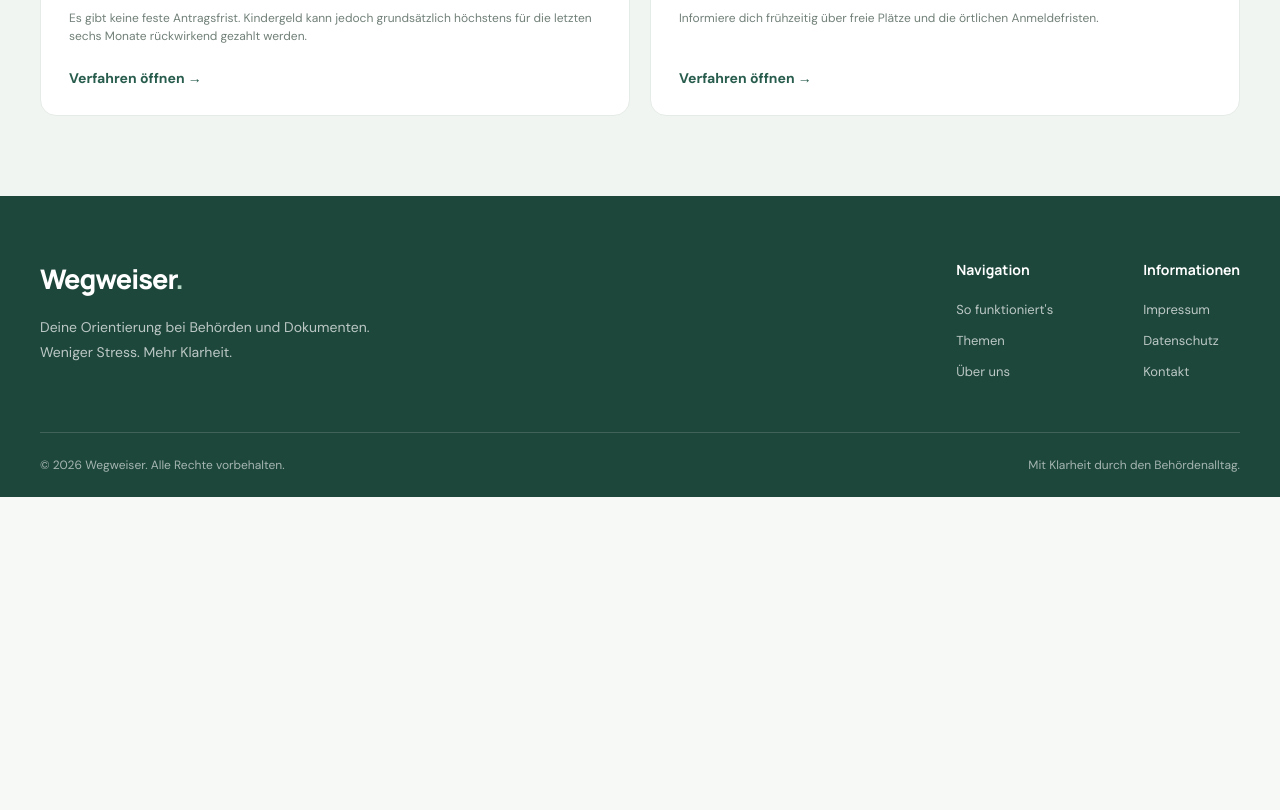
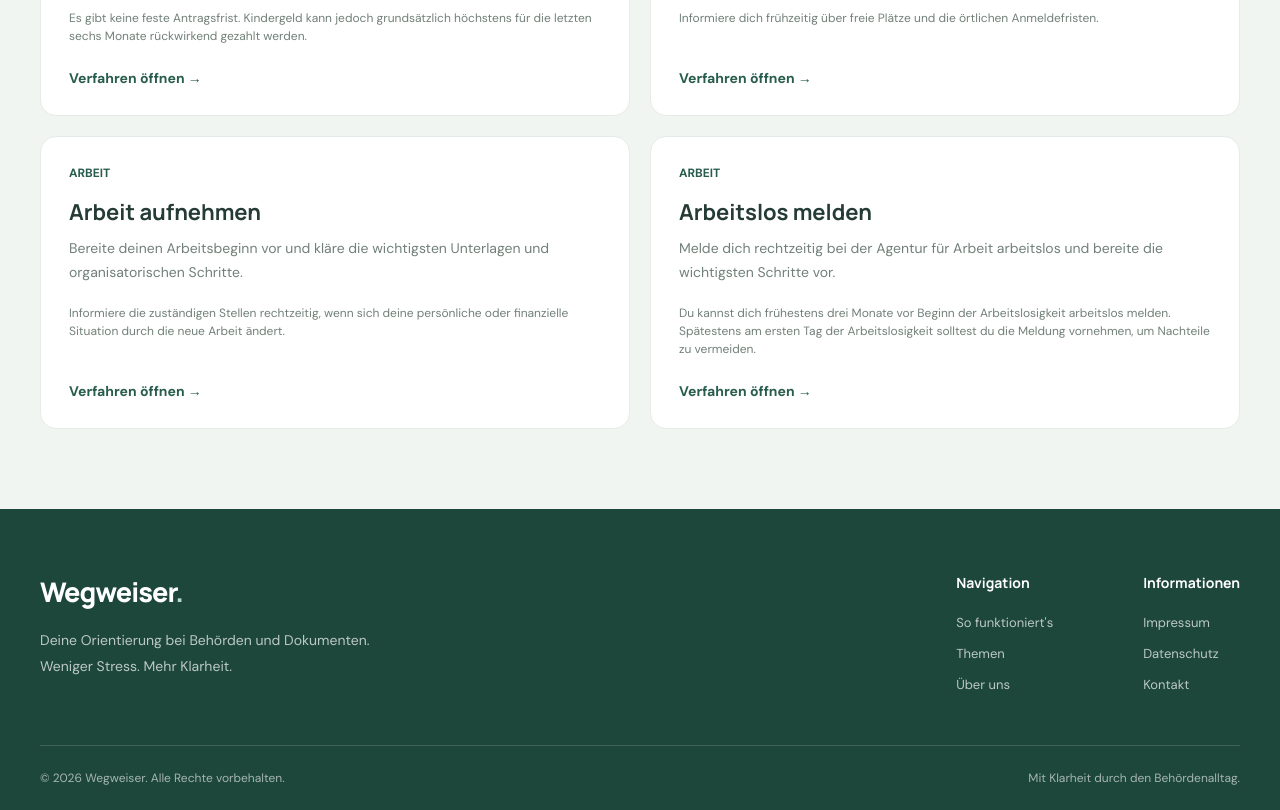
Before and after one commit to Yurijfedor/wegweiser, a React (Vite) app: page / in a window 1280 px wide. Shown: the part 2280-3090 px from the top of the page. Before the commit the page ends 2777 px from the top, so only its background shows below. Built offline with nearby package versions, Linux system fonts and the light colour scheme.

Commit message:
feat: add work procedures

```diff
--- /dev/null
+++ b/src/data/procedures/arbeit.ts
@@ -0,0 +1,179 @@
+import type { Procedure } from "../../types/procedure";
+
+export const arbeitAufnehmen: Procedure = {
+  id: "arbeit-aufnehmen",
+  categoryId: "arbeit",
+  title: "Arbeit aufnehmen",
+  description:
+    "Bereite deinen Arbeitsbeginn vor und kläre die wichtigsten Unterlagen und organisatorischen Schritte.",
+
+  region: "Deutschland",
+
+  deadline:
+    "Informiere die zuständigen Stellen rechtzeitig, wenn sich deine persönliche oder finanzielle Situation durch die neue Arbeit ändert.",
+
+  steps: [
+    {
+      id: "contract",
+      title: "Arbeitsvertrag prüfen",
+      description:
+        "Prüfe die wichtigsten Bedingungen deines Arbeitsvertrags vor deinem Arbeitsbeginn.",
+      documents: [
+        {
+          id: "employment-contract",
+          title: "Arbeitsvertrag",
+          description:
+            "Prüfe Arbeitsbeginn, Arbeitszeit, Vergütung, Probezeit und weitere vereinbarte Bedingungen.",
+          required: true,
+        },
+      ],
+    },
+    {
+      id: "documents",
+      title: "Unterlagen vorbereiten",
+      description:
+        "Halte die wichtigsten persönlichen Angaben und Unterlagen für deinen Arbeitgeber bereit.",
+      documents: [
+        {
+          id: "tax-id",
+          title: "Steuerliche Identifikationsnummer",
+          description:
+            "Deine persönliche Steueridentifikationsnummer kann für die Lohnabrechnung benötigt werden.",
+          required: true,
+        },
+        {
+          id: "social-insurance-number",
+          title: "Sozialversicherungsnummer",
+          description:
+            "Halte deine Sozialversicherungsnummer bereit, falls dein Arbeitgeber diese benötigt.",
+          required: false,
+          condition:
+            "Falls bereits eine Sozialversicherungsnummer vorhanden ist.",
+        },
+        {
+          id: "bank-details",
+          title: "Bankverbindung",
+          description:
+            "Gib deinem Arbeitgeber die erforderlichen Bankdaten für die Gehaltszahlung.",
+          required: true,
+        },
+      ],
+    },
+    {
+      id: "inform-authorities",
+      title: "Änderungen mitteilen",
+      description:
+        "Informiere zuständige Stellen über die Aufnahme deiner Beschäftigung, wenn du Leistungen oder andere Unterstützung erhältst.",
+      documents: [
+        {
+          id: "employment-notification",
+          title: "Nachweis über die neue Beschäftigung",
+          description:
+            "Halte bei Bedarf deinen Arbeitsvertrag oder andere Unterlagen über den Beginn der Beschäftigung bereit.",
+          required: false,
+          condition:
+            "Wenn eine Behörde oder Leistungsträger einen Nachweis verlangt.",
+        },
+      ],
+    },
+    {
+      id: "start-work",
+      title: "Arbeitsbeginn vorbereiten",
+      description:
+        "Kläre mit deinem Arbeitgeber Arbeitsort, Arbeitszeit und die organisatorischen Details für deinen ersten Arbeitstag.",
+      documents: [],
+    },
+  ],
+
+  sources: [
+    {
+      title: "Arbeit aufnehmen und behalten",
+      url: "https://www.arbeitsagentur.de/grundsicherung/arbeit-finden/arbeit-aufnehmen",
+      authority: "Bundesagentur für Arbeit",
+    },
+    {
+      title: "Ihre Rechte im Job – Bundesagentur für Arbeit",
+      url: "https://www.arbeitsagentur.de/arbeiten-in-deutschland/faire-migration",
+      authority: "Bundesagentur für Arbeit",
+    },
+  ],
+};
+
+export const arbeitslosMelden: Procedure = {
+  id: "arbeitslos-melden",
+  categoryId: "arbeit",
+  title: "Arbeitslos melden",
+  description:
+    "Melde dich rechtzeitig bei der Agentur für Arbeit arbeitslos und bereite die wichtigsten Schritte vor.",
+
+  region: "Deutschland",
+
+  deadline:
+    "Du kannst dich frühestens drei Monate vor Beginn der Arbeitslosigkeit arbeitslos melden. Spätestens am ersten Tag der Arbeitslosigkeit solltest du die Meldung vornehmen, um Nachteile zu vermeiden.",
+
+  authority: {
+    name: "Agentur für Arbeit",
+    website: "https://www.arbeitsagentur.de/",
+  },
+
+  steps: [
+    {
+      id: "job-search-registration",
+      title: "Arbeitsuchendmeldung prüfen",
+      description:
+        "Wenn dein Arbeitsverhältnis bald endet, prüfe, ob du dich bereits arbeitsuchend gemeldet hast.",
+      documents: [],
+    },
+    {
+      id: "prepare-identification",
+      title: "Identifizierung vorbereiten",
+      description:
+        "Bereite ein gültiges Ausweisdokument für die Online- oder persönliche Arbeitslosmeldung vor.",
+      documents: [
+        {
+          id: "identity-document",
+          title: "Personalausweis oder anderer Identitätsnachweis",
+          description:
+            "Für die persönliche Meldung benötigst du ein Ausweisdokument. Bei der Online-Meldung ist eine elektronische Identifizierung erforderlich.",
+          required: true,
+        },
+        {
+          id: "registration-certificate",
+          title: "Aktuelle Meldebescheinigung",
+          description:
+            "Sie kann erforderlich sein, wenn du dich mit einem Reisepass oder Ersatzdokument ohne aktuelle Wohnanschrift ausweist.",
+          required: false,
+          condition:
+            "Bei persönlicher Meldung mit Reisepass oder Ersatzdokument.",
+        },
+      ],
+    },
+    {
+      id: "register-unemployed",
+      title: "Arbeitslos melden",
+      description:
+        "Melde dich online über die Bundesagentur für Arbeit oder persönlich bei der für deinen Wohnort zuständigen Agentur für Arbeit arbeitslos.",
+      documents: [],
+    },
+    {
+      id: "apply-for-benefits",
+      title: "Nächste Schritte klären",
+      description:
+        "Nach der Arbeitslosmeldung kannst du prüfen, ob du Arbeitslosengeld beantragen möchtest und welche weiteren Schritte für deine persönliche Situation erforderlich sind.",
+      documents: [],
+    },
+  ],
+
+  sources: [
+    {
+      title: "Arbeitslos melden – Bundesagentur für Arbeit",
+      url: "https://www.arbeitsagentur.de/arbeitslos-arbeit-finden/arbeitslosengeld/ihre-schritte-wenn-sie-arbeitslos-werden/wie-sie-sich-arbeitslos-melden",
+      authority: "Bundesagentur für Arbeit",
+    },
+    {
+      title: "Ihre Schritte, wenn Sie arbeitslos werden",
+      url: "https://www.arbeitsagentur.de/arbeitslos-arbeit-finden/arbeitslosengeld/ihre-schritte-wenn-sie-arbeitslos-werden",
+      authority: "Bundesagentur für Arbeit",
+    },
+  ],
+};
--- a/src/data/procedures/index.ts
+++ b/src/data/procedures/index.ts
@@ -1,5 +1,6 @@
 import { kindergeldBeantragen, kitaPlatzBeantragen } from "./familie";
 import { wohnsitzAnmelden, wohnungKuendigen } from "./wohnen";
+import { arbeitAufnehmen, arbeitslosMelden } from "./arbeit";
 
 import type { Procedure } from "../../types/procedure";
 
@@ -8,6 +9,8 @@ export const procedures: Procedure[] = [
   wohnungKuendigen,
   kindergeldBeantragen,
   kitaPlatzBeantragen,
+  arbeitAufnehmen,
+  arbeitslosMelden,
 ];
 
 export const getProcedureById = (id: string) =>
@@ -18,4 +21,6 @@ export {
   wohnungKuendigen,
   kindergeldBeantragen,
   kitaPlatzBeantragen,
+  arbeitAufnehmen,
+  arbeitslosMelden,
 };
```
